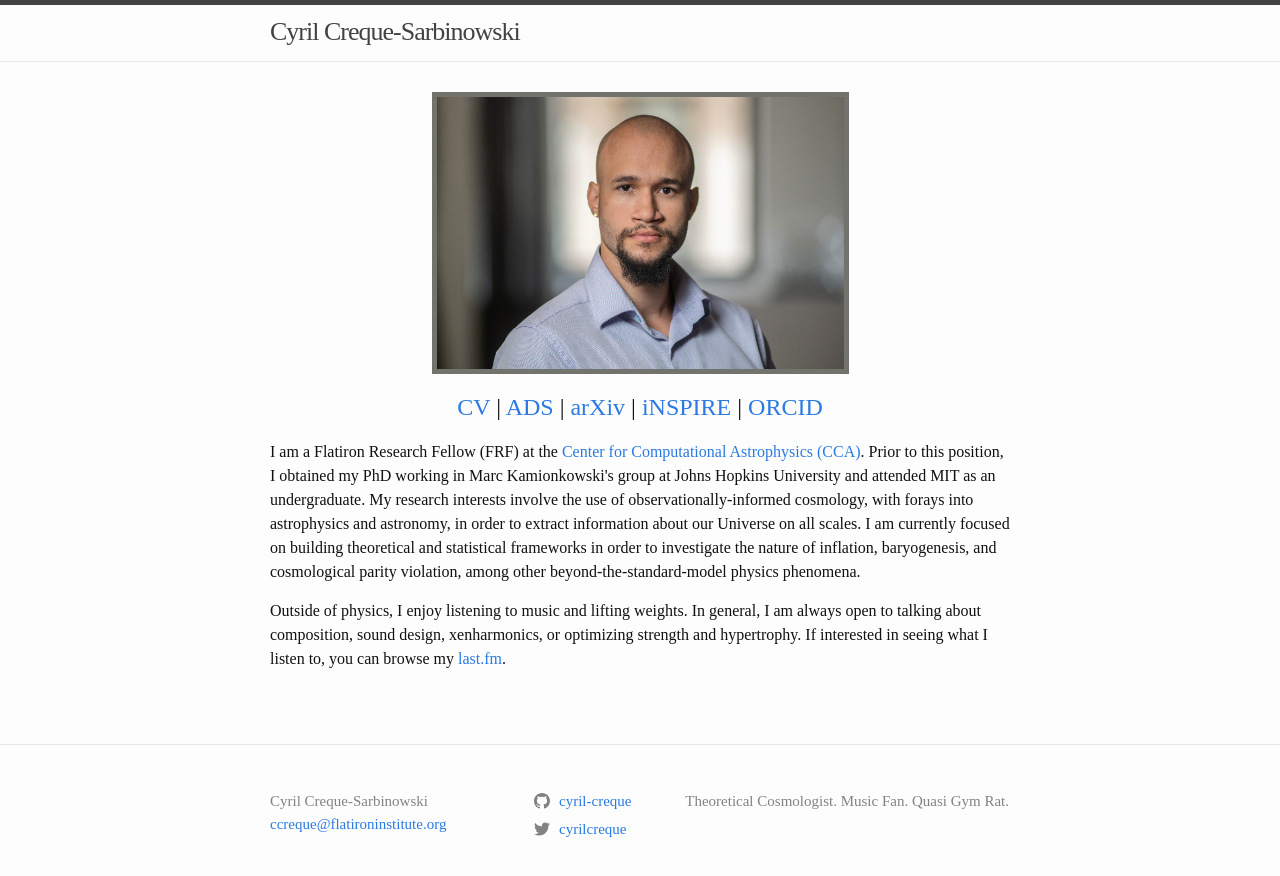
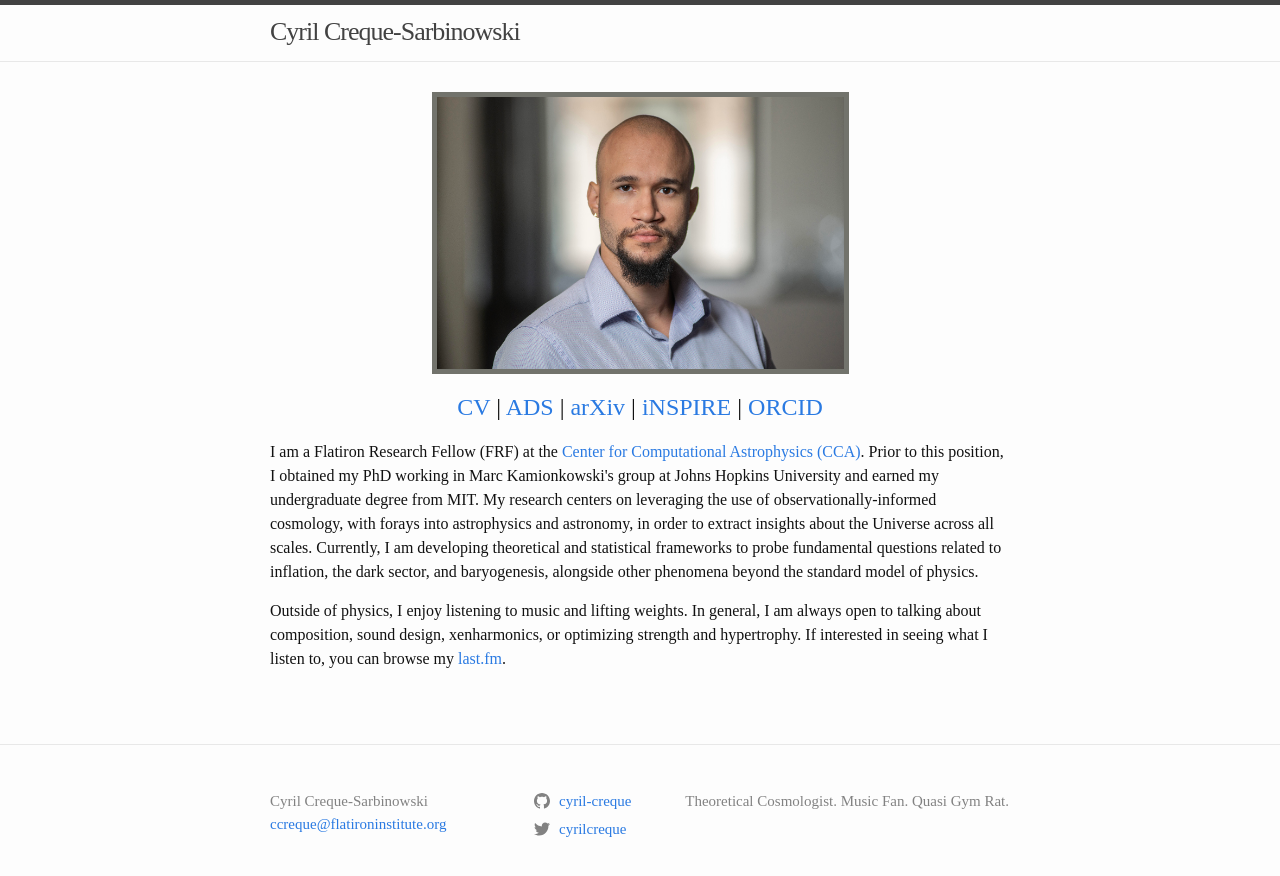
Before and after one commit to cyril-creque/cyril-creque.github.io, a Jekyll site: the page built from docs/index.markdown, in a window 1280 px wide. Shown: the top 876 px of the page. Built offline with Jekyll 4.4.1, drawn with Linux system fonts in a browser that asks for light colours; some web fonts are replaced.

Commit message:
Update Site+CV

```diff
--- a/docs/index.markdown
+++ b/docs/index.markdown
@@ -42,7 +42,7 @@ layout: home
 </h2>
 </p>
 <p style = "font-family: Computer Modern">
-I am a Flatiron Research Fellow (FRF) at the <a href= "https://www.simonsfoundation.org/flatiron/center-for-computational-astrophysics/">Center for Computational Astrophysics (CCA)</a>. Prior to this position, I obtained my PhD working in Marc Kamionkowski's group at Johns Hopkins University and attended MIT as an undergraduate. My research interests involve the use of observationally-informed cosmology, with forays into astrophysics and astronomy, in order to extract information about our Universe on all scales. I am currently focused on building theoretical and statistical frameworks in order to investigate the nature of inflation, baryogenesis, and cosmological parity violation, among other beyond-the-standard-model physics phenomena.
+I am a Flatiron Research Fellow (FRF) at the <a href= "https://www.simonsfoundation.org/flatiron/center-for-computational-astrophysics/">Center for Computational Astrophysics (CCA)</a>. Prior to this position, I obtained my PhD working in Marc Kamionkowski's group at Johns Hopkins University and earned my undergraduate degree from MIT. My research centers on leveraging the use of observationally-informed cosmology, with forays into astrophysics and astronomy, in order to extract insights about the Universe across all scales. Currently, I am developing theoretical and statistical frameworks to probe fundamental questions related to inflation, the dark sector, and baryogenesis, alongside other phenomena beyond the standard model of physics.
 </p>
 <p style = "font-family: Computer Modern">
 Outside of physics, I enjoy listening to music and lifting weights. In general, I am always open to talking about composition, sound design, xenharmonics, or optimizing strength and hypertrophy. If interested in seeing what I listen to, you can browse my <a href = "https://last.fm/user/Cyrilcs">last.fm</a>.
```
Also changed, not shown: 3 other files.
